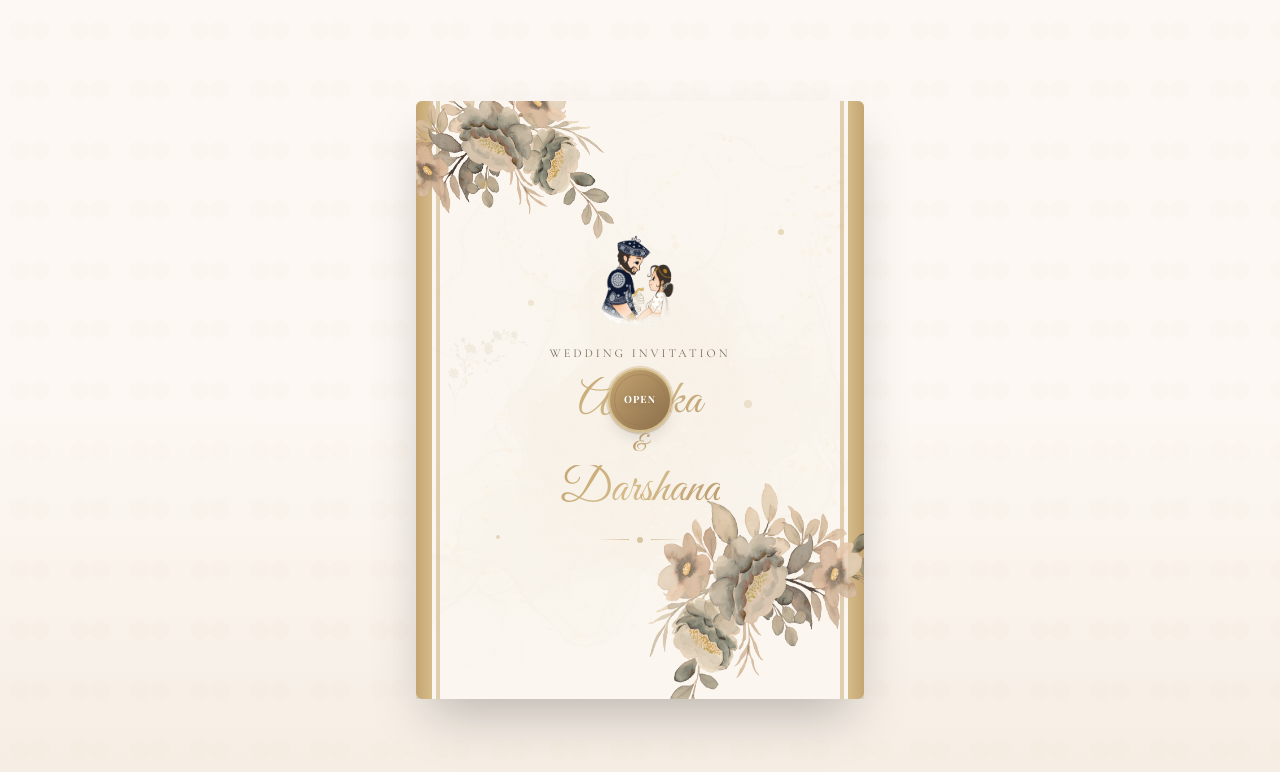
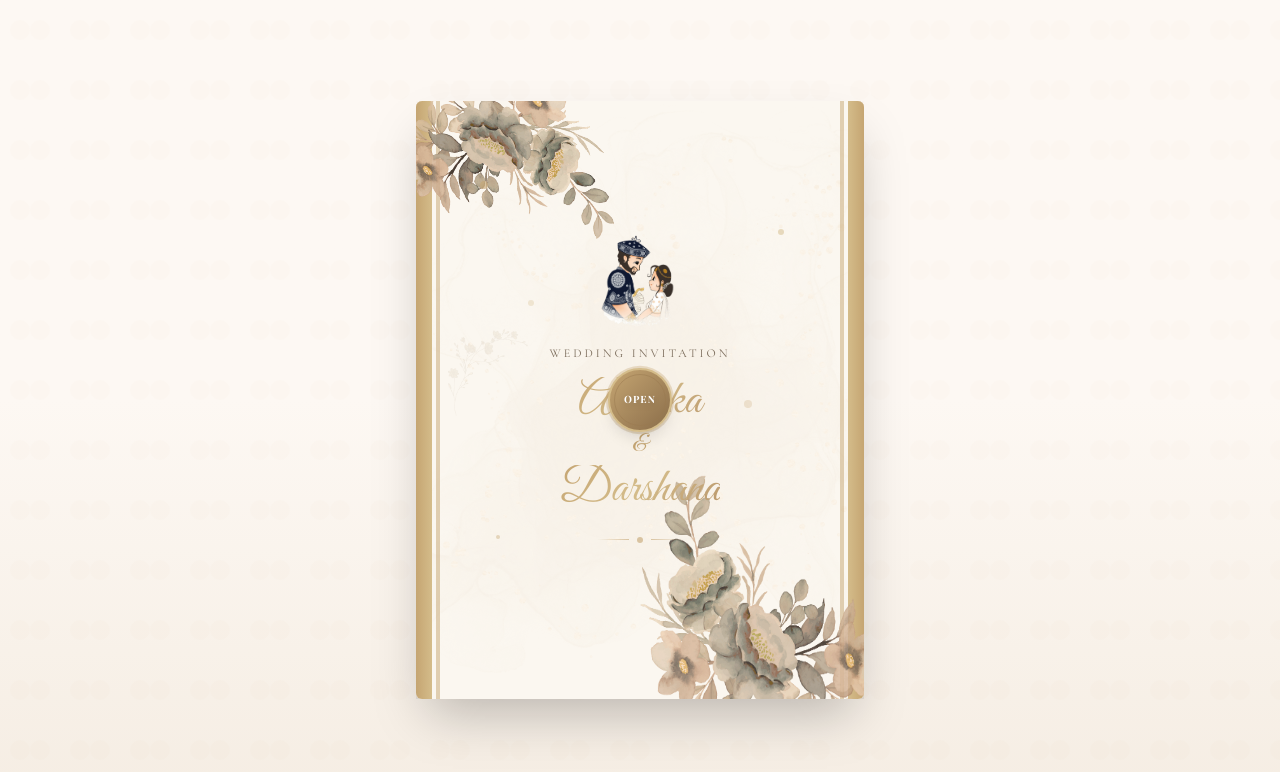
Before and after one commit to arunapb/invitaition, a Next.js app: page / in a window 1280 px wide. Shown: the top 772 px of the page. Built offline with nearby package versions, Linux system fonts and the light colour scheme.

Commit message:
style: update card front bottom-right floral to match inside layout

```diff
--- a/components/ui/card-front.tsx
+++ b/components/ui/card-front.tsx
@@ -69,12 +69,12 @@ export default function CardFront({ groomName, brideName }: CardFrontProps) {
       {/* Watercolor floral decoration - bottom left */}
 
       {/* Watercolor floral decoration - bottom right */}
-      <div className="absolute -bottom-10 -right-10 w-64 h-64 opacity-85">
+      <div className="absolute -bottom-16 -right-16 w-72 h-72 opacity-85">
         <Image
           src={FloralBouquet}
           alt="Floral decoration"
           fill
-          style={{ transform: "scaleX(-1) rotate(0deg)" }}
+          style={{ transform: "rotate(180deg)" }}
           sizes="(max-width: 768px) 50vw, 25vw"
         />
       </div>
```
